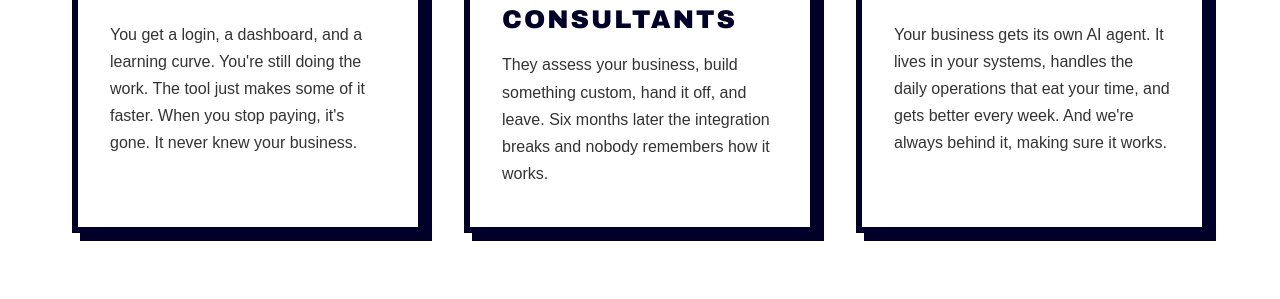
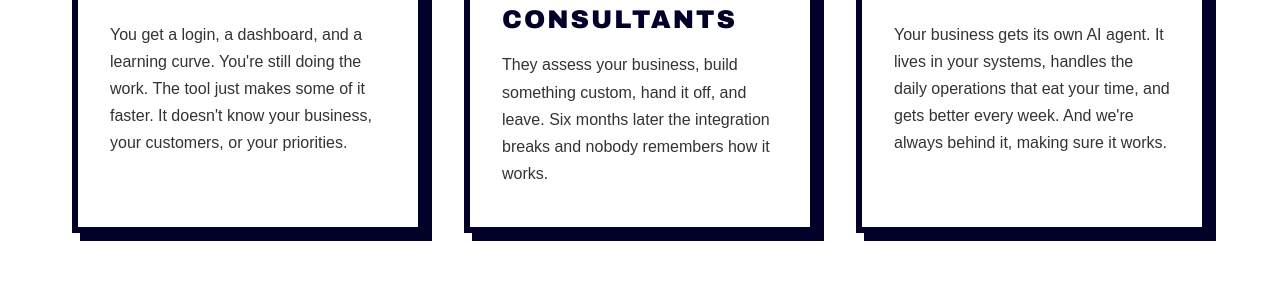
Before and after one commit to giant-micro/giant-micro.github.io, a Jekyll site: the page built from index.html, in a window 1280 px wide and 900 px high, scrolled down 1175 px. Shown: the part 234-533 px from the top of the window. Built offline with Jekyll 4.4.1, drawn with Linux system fonts in a browser that asks for light colours.

Commit message:
Fix AI Tools copy (remove 'stop paying' line), make pricing page mobile-friendly

```diff
--- a/index.html
+++ b/index.html
@@ -25,7 +25,7 @@ layout: default
             <div class="card">
                 <div class="card-icon">🔧</div>
                 <h3>AI Tools</h3>
-                <p>You get a login, a dashboard, and a learning curve. You're still doing the work. The tool just makes some of it faster. When you stop paying, it's gone. It never knew your business.</p>
+                <p>You get a login, a dashboard, and a learning curve. You're still doing the work. The tool just makes some of it faster. It doesn't know your business, your customers, or your priorities.</p>
             </div>
             <div class="card">
                 <div class="card-icon">📋</div>
--- a/pricing.html
+++ b/pricing.html
@@ -12,7 +12,7 @@ title: Pricing
 <!-- ========== PRICING TIERS ========== -->
 <section style="padding: 5rem 0;">
     <div class="container">
-        <div class="cards-grid" style="grid-template-columns: repeat(2, 1fr); max-width: 900px; margin: 0 auto;">
+        <div class="cards-grid" style="max-width: 900px; margin: 0 auto;">
 
             <!-- STARTER -->
             <div class="card" style="border-top: 12px solid #00cd91; text-align: center;">
@@ -62,8 +62,8 @@ title: Pricing
         <div class="section-header">
             <h2>Compare Plans</h2>
         </div>
-        <div style="max-width: 900px; margin: 0 auto;">
-            <table style="width: 100%; border-collapse: collapse; background: #FFFFFF; border: 6px solid #000029; box-shadow: 8px 8px 0 #000029;">
+        <div style="max-width: 900px; margin: 0 auto; overflow-x: auto; -webkit-overflow-scrolling: touch;">
+            <table style="width: 100%; border-collapse: collapse; background: #FFFFFF; border: 6px solid #000029; box-shadow: 8px 8px 0 #000029; min-width: 540px;">
                 <thead>
                     <tr style="background: #000029; color: #FFFFFF;">
                         <th style="text-align: left; padding: 1.2rem 1.5rem; font-family: 'Arial Black', Gadget, sans-serif; font-size: 0.85rem; text-transform: uppercase; letter-spacing: 2px; width: 50%;">Feature</th>
```
